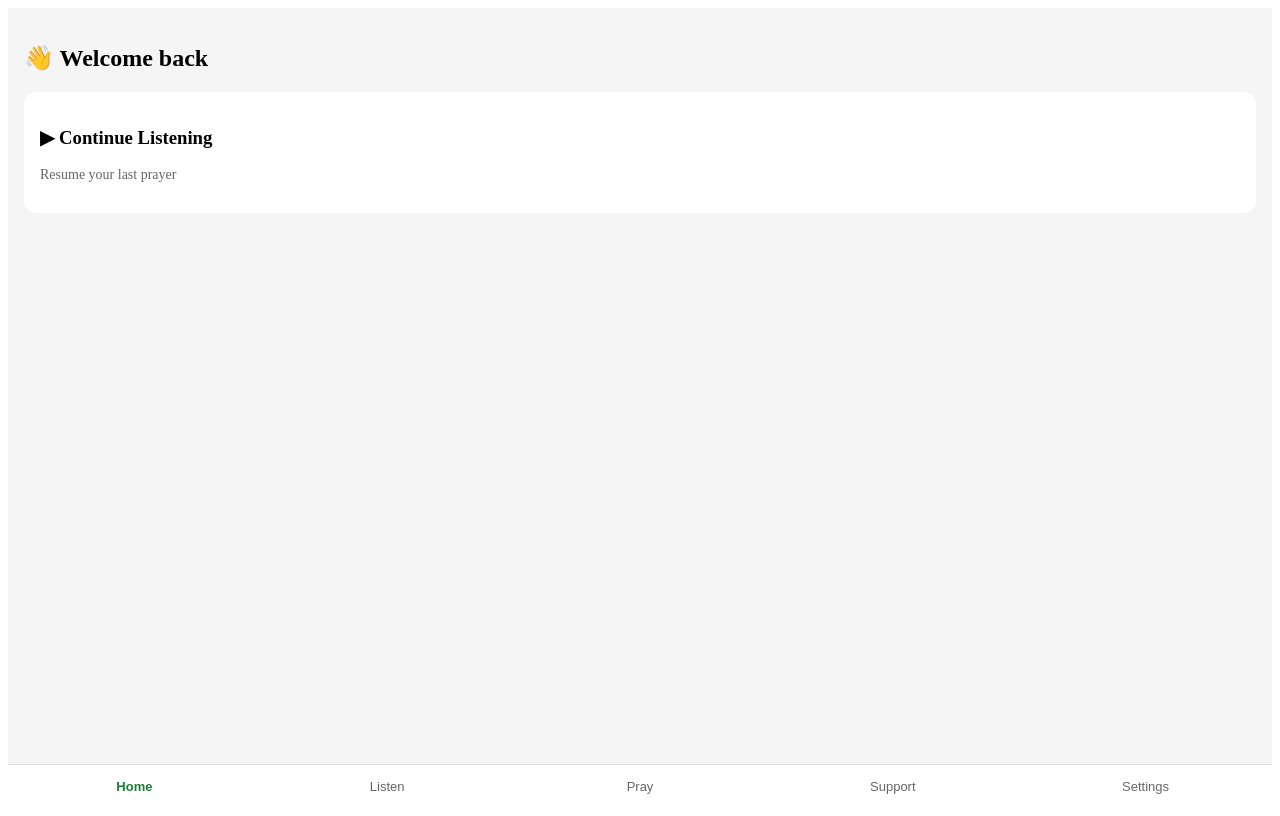
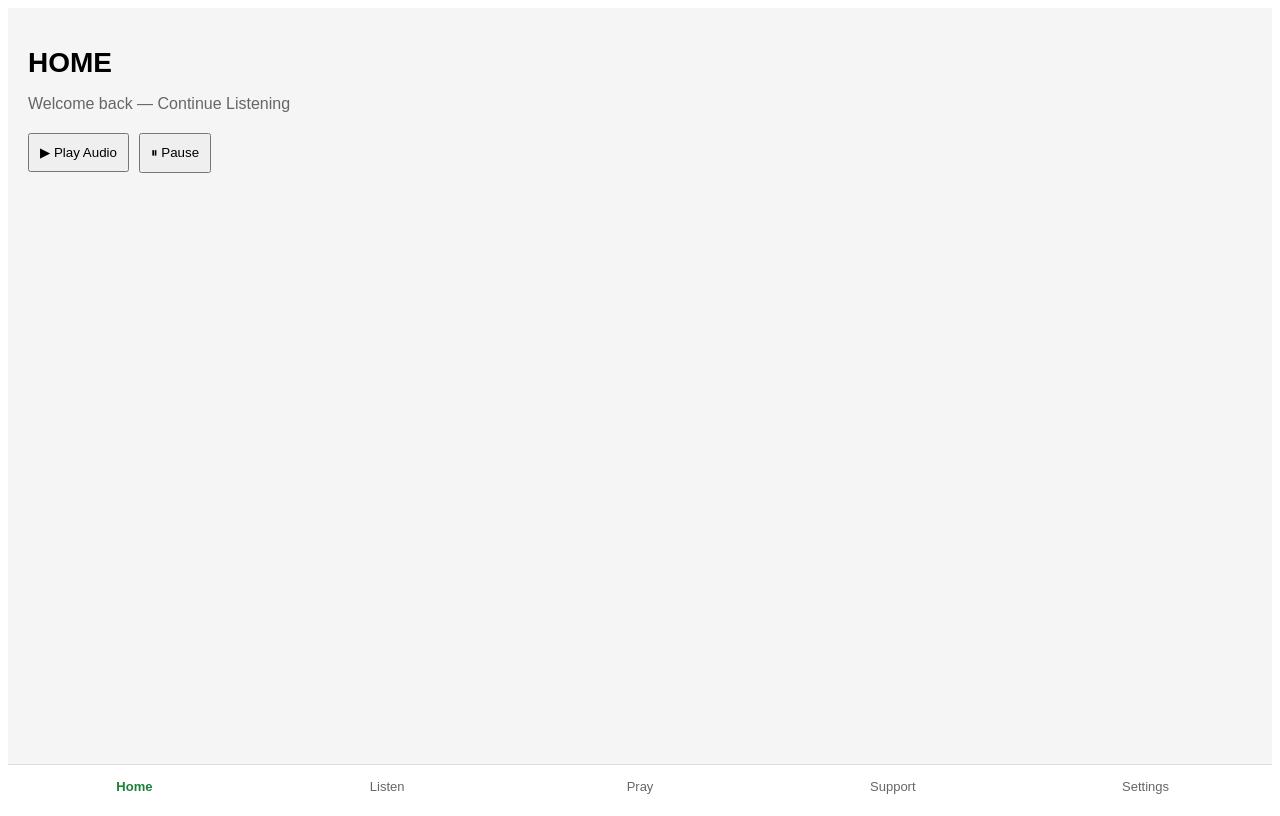
Before and after one commit to shaunm1767-ui/shane-prayer-app, a React (Vite) app: page / in a window 1280 px wide. Built offline with nearby package versions, Linux system fonts and the light colour scheme.

Commit message:
Stable checkpoint: audio engine working + HomeScreen stable UI

```diff
--- /dev/null
+++ b/src/audioEngine.js
@@ -0,0 +1,64 @@
+class AudioEngine {
+  constructor() {
+    if (!AudioEngine.instance) {
+      this.audio = new Audio(); // single audio instance
+      this.isPlaying = false;
+      this.currentTrack = null;
+      this.isSwitching = false;
+
+      AudioEngine.instance = this;
+    }
+
+    return AudioEngine.instance;
+  }
+
+  load(src) {
+    this.audio.src = src;
+    this.audio.load();
+  }
+
+  async play(src) {
+    try {
+      console.log("ENGINE: play called", src);
+
+      // stop collisions
+      if (this.isSwitching) return;
+
+      this.isSwitching = true;
+
+      // if new track → reset
+      if (src && this.currentTrack !== src) {
+        this.audio.pause();
+        this.load(src);
+        this.currentTrack = src;
+      }
+
+      await this.audio.play();
+
+      this.isPlaying = true;
+      this.isSwitching = false;
+
+    } catch (err) {
+      console.log("ENGINE ERROR:", err);
+      this.isSwitching = false;
+    }
+  }
+
+  pause() {
+    console.log("ENGINE: pause");
+    this.audio.pause();
+    this.isPlaying = false;
+  }
+
+  stop() {
+    this.audio.pause();
+    this.audio.currentTime = 0;
+    this.isPlaying = false;
+  }
+}
+
+// singleton lock (important)
+const instance = new AudioEngine();
+
+
+export default instance;
--- /dev/null
+++ b/src/context/AudioProvider.jsx
@@ -0,0 +1,48 @@
+import { createContext, useContext, useRef, useState } from "react";
+
+const AudioContext = createContext();
+
+export function AudioProvider({ children }) {
+  const audioRef = useRef(new Audio());
+  const [currentIndex, setCurrentIndex] = useState(null);
+  const [isPlaying, setIsPlaying] = useState(false);
+
+  const playlist = [
+    "/audio/track1.mp3",
+    "/audio/track2.mp3",
+    "/audio/track3.mp3",
+  ];
+
+  const playIndex = (index) => {
+    const audio = audioRef.current;
+
+    if (currentIndex !== index) {
+      audio.src = playlist[index];
+      setCurrentIndex(index);
+    }
+
+    audio.play();
+    setIsPlaying(true);
+  };
+
+  const pause = () => {
+    audioRef.current.pause();
+    setIsPlaying(false);
+  };
+
+  return (
+    <AudioContext.Provider
+      value={{
+        playIndex,
+        pause,
+        isPlaying,
+        currentIndex,
+        playlist,
+      }}
+    >
+      {children}
+    </AudioContext.Provider>
+  );
+}
+
+export const useAudio = () => useContext(AudioContext);
--- a/src/screens/HomeScreen.jsx
+++ b/src/screens/HomeScreen.jsx
@@ -1,24 +1,60 @@
+import React from "react";
+import audioEngine from "../audioEngine.js";
+
 export default function HomeScreen() {
+  console.log("HOME SCREEN LOADED");
+
+  const handlePlay = () => {
+    console.log("CLICKED PLAY");
+
+    // safe default track (adjust later if dynamic)
+    audioEngine.play("/audio/track1.mp3");
+  };
+
+  const handlePause = () => {
+    console.log("CLICKED PAUSE");
+    audioEngine.pause();
+  };
+
   return (
-    <div style={{ padding: 16 }}>
-      <h2>👋 Welcome back</h2>
+    <div style={styles.container}>
+      <h1 style={styles.title}>HOME</h1>
 
-      <div style={cardStyle}>
-        <h3>▶ Continue Listening</h3>
-        <p style={subText}>Resume your last prayer</p>
-      </div>
+      <p style={styles.subtitle}>
+        Welcome back — Continue Listening
+      </p>
+
+      <button style={styles.playButton} onClick={handlePlay}>
+        ▶ Play Audio
+      </button>
+
+      <button style={styles.pauseButton} onClick={handlePause}>
+        ⏸ Pause
+      </button>
     </div>
   );
 }
 
-const cardStyle = {
-  background: "#fff",
-  padding: 16,
-  borderRadius: 12,
-  marginTop: 12,
+const styles = {
+  container: {
+    padding: 20,
+    fontFamily: "Arial",
+  },
+  title: {
+    fontSize: 28,
+    marginBottom: 10,
+  },
+  subtitle: {
+    marginBottom: 20,
+    color: "#666",
+  },
+  playButton: {
+    padding: 10,
+    marginRight: 10,
+    cursor: "pointer",
+  },
+  pauseButton: {
+    padding: 10,
+    cursor: "pointer",
+  },
 };
-
-const subText = {
-  color: "#666",
-  fontSize: 14,
-};
```
Also changed, not shown: src/main.jsx (+8 -7 lines), 1 other file (tests, documents, lock files or other folders).
